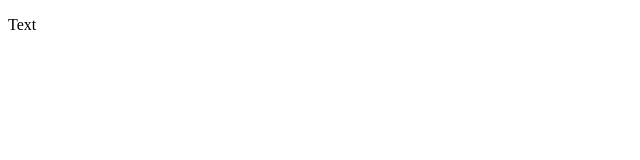
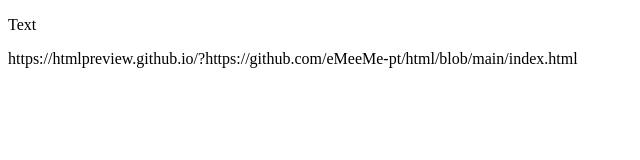
Before and after one commit to eMeeMe-pt/html, a plain HTML site: page index.html in a window 1280 px wide. Shown: the whole page, without its empty margins (0-640 px from the left). Drawn offline with Linux system fonts and the light colour scheme.

Commit message:
Update index.html

```diff
--- a/index.html
+++ b/index.html
@@ -14,6 +14,7 @@
   <body>
 
     <p>Text</p>
+	https://htmlpreview.github.io/?https://github.com/eMeeMe-pt/html/blob/main/index.html
 
   </body>
 
```
